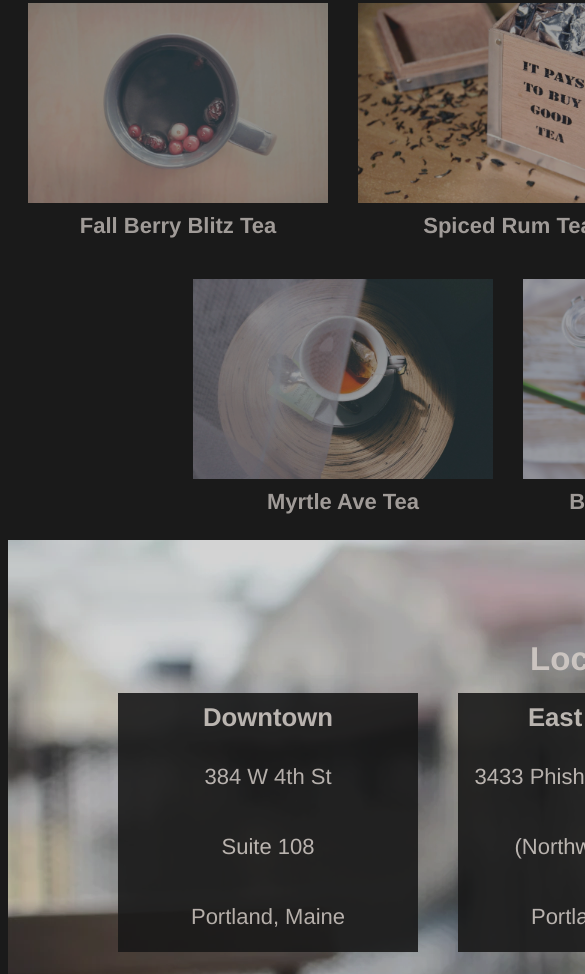
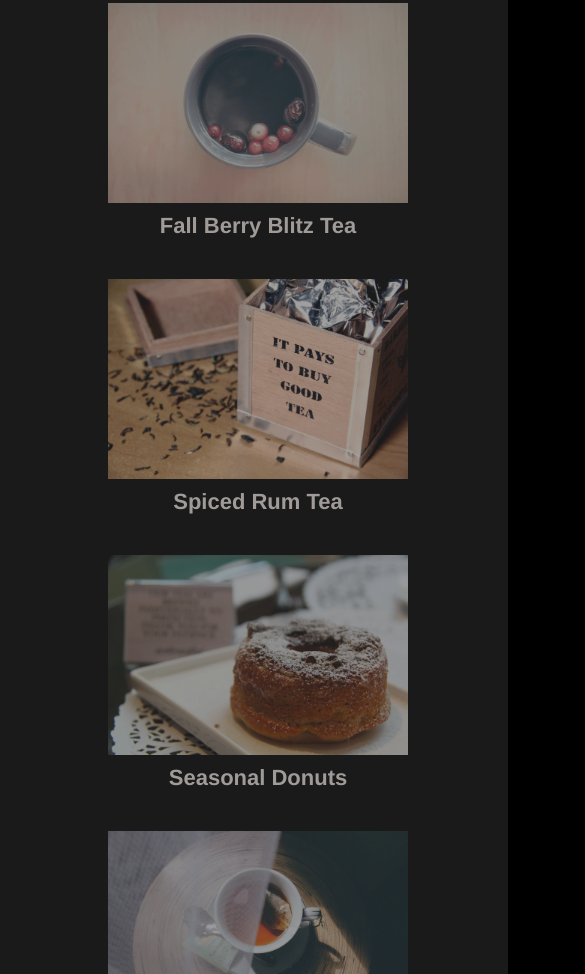
Before and after one commit to MaxwellHouston/Tea-Cozy, a plain HTML site: page index.html in a window 390 px wide. Shown: the part 1026-2000 px from the top of the page, 585 px wide, since content can reach past the window. Drawn offline with Linux system fonts and the light colour scheme.

Commit message:
added content break at 1000px for mobile viewing

```diff
--- a/style.css
+++ b/style.css
@@ -69,7 +69,7 @@ nav {
 
 .img-container {
     display: flex;
-    width: 1000px;
+    width: 100%;
     flex-wrap: wrap;
     justify-content: center;
 }
@@ -130,3 +130,33 @@ nav {
     text-align: left;
     margin: 20px;
 }
+
+@media only screen and (max-width:1000px) {
+    #mission {
+        width: 500px;
+        line-height: 1.5em;
+    }
+
+    #featured {
+        width: 500px;
+    }
+
+    #locations {
+        width: 500px;
+        height: auto;
+        background-position-x: 60%;
+    }
+
+    .location-container {
+        flex-direction: column;
+        align-items: center;
+    }
+
+    #locations h2 {
+        background-color: black;
+    }
+
+    .box {
+        margin: 20px;
+    }
+}
```
